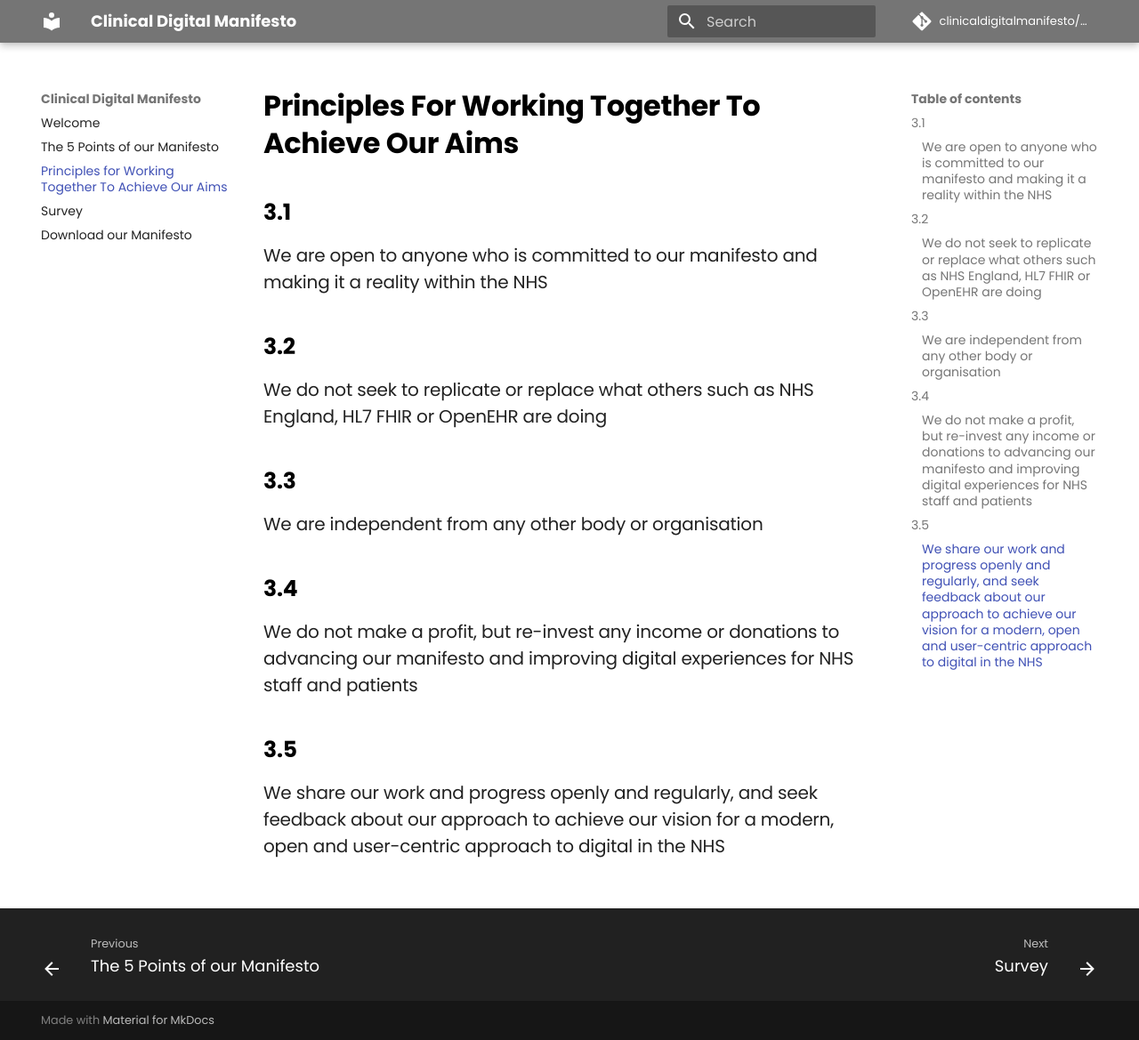
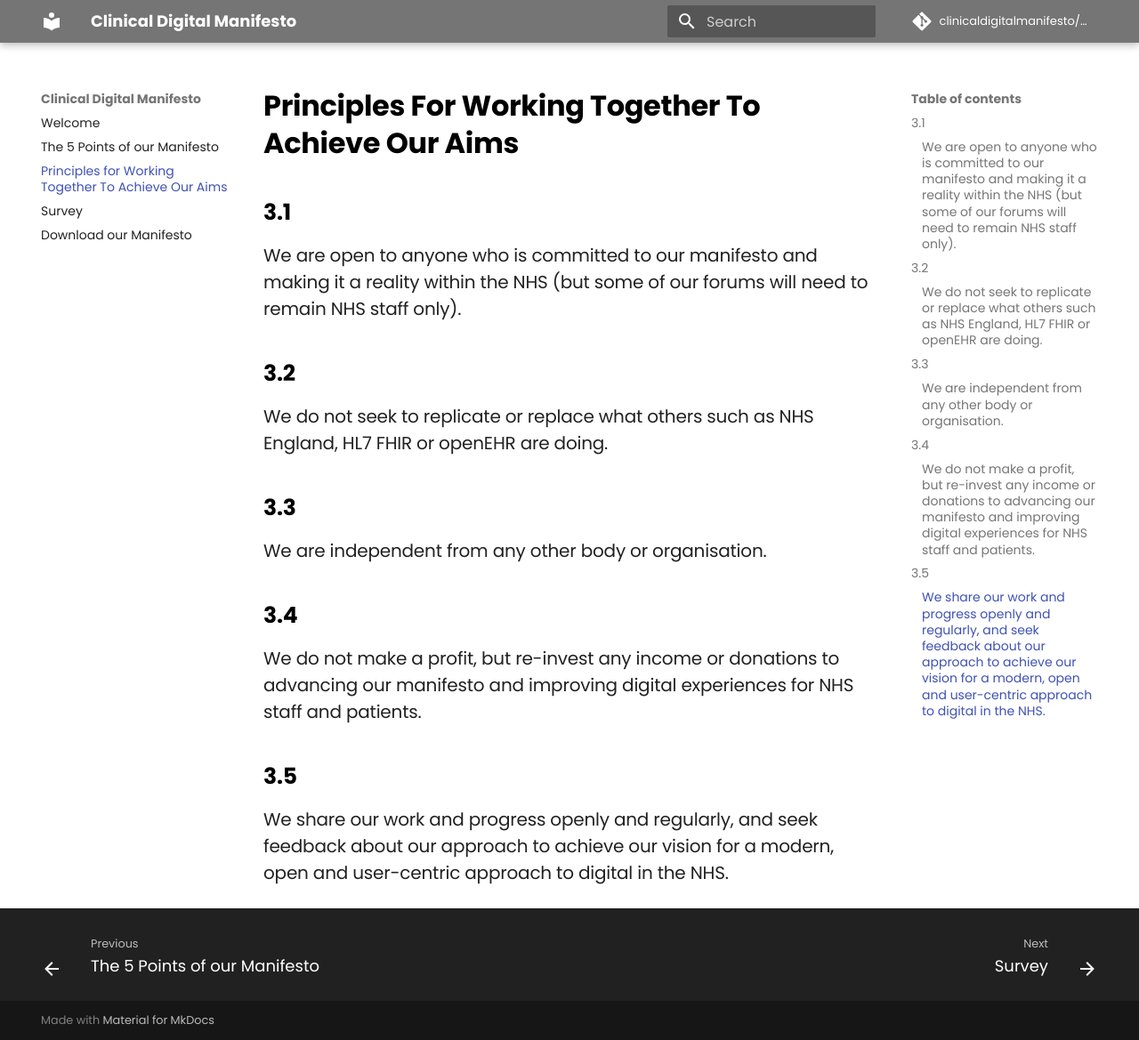
Before and after one commit to clinicaldigitalmanifesto/clinicaldigitalmanifesto.org, an MkDocs documentation site: the page built from docs/principles.md, in a window 1280 px wide and 1169 px high. Shown: the whole window at 89% size. Built offline with MkDocs 1.6.1 and Material for MkDocs 9.7.7, drawn with Linux system fonts in a browser that asks for light colours; comment, search, counter and statistics services are not loaded.

Commit message:
updates as per GoogleDoc

```diff
--- a/docker-compose.yml
+++ b/docker-compose.yml
@@ -1,4 +1,5 @@
 version: '3'
+
 services:
   mkdocs:
     build: .
--- a/docs/principles.md
+++ b/docs/principles.md
@@ -2,20 +2,20 @@
 
 ## 3.1
 
-### We are open to anyone who is committed to our manifesto and making it a reality within the NHS
+### We are open to anyone who is committed to our manifesto and making it a reality within the NHS (but some of our forums will need to remain NHS staff only).
 
 ## 3.2
 
-### We do not seek to replicate or replace what others such as NHS England, HL7 FHIR or OpenEHR are doing
+### We do not seek to replicate or replace what others such as NHS England, HL7 FHIR or openEHR are doing.
 
 ## 3.3
 
-### We are independent from any other body or organisation
+### We are independent from any other body or organisation.
 
 ## 3.4
 
-### We do not make a profit, but re-invest any income or donations to advancing our manifesto and improving digital experiences for NHS staff and patients
+### We do not make a profit, but re-invest any income or donations to advancing our manifesto and improving digital experiences for NHS staff and patients.
 
 ## 3.5
 
-### We share our work and progress openly and regularly, and seek feedback about our approach to achieve our vision for a modern, open and user-centric approach to digital in the NHS
+### We share our work and progress openly and regularly, and seek feedback about our approach to achieve our vision for a modern, open and user-centric approach to digital in the NHS.
```
Also changed, not shown: docs/index.md (+3 -3 lines), docs/manifesto.md (+5 -4 lines), todo.md (added, +15 -0 lines), 1 other file.
